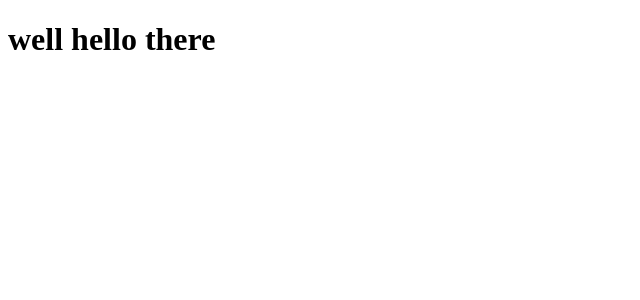
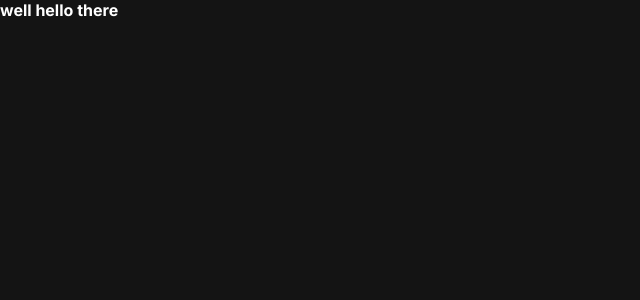
Before and after one commit to kitkovsky/new-portfolio, a React (Create React App) app: page / in a window 1280 px wide. Shown: the top 300 px of the page, without its empty margins (0-640 px from the left). Built offline with nearby package versions, Linux system fonts and the light colour scheme.

Commit message:
feat: global styles, icon and stuff

```diff
--- a/public/index.html
+++ b/public/index.html
@@ -2,29 +2,26 @@
 <html lang="en">
   <head>
     <meta charset="utf-8" />
-    <link rel="icon" href="%PUBLIC_URL%/favicon.ico" />
     <meta name="viewport" content="width=device-width, initial-scale=1" />
     <meta name="theme-color" content="#000000" />
     <meta
       name="description"
-      content="Web site created using create-react-app"
+      content="Oliwer Kitkowski | Front-End Web Developer"
     />
-    <link rel="apple-touch-icon" href="%PUBLIC_URL%/logo192.png" />
-    <!--
-      manifest.json provides metadata used when your web app is installed on a
-      user's mobile device or desktop. See https://developers.google.com/web/fundamentals/web-app-manifest/
-    -->
+    <meta
+      name="keywords"
+      content="front-end developer, kodowanie stron internetowych, html, css, js, ts, react, strona internetowa"
+    />
+    <meta name="robots" content="index, follow" />
+    <link rel="icon" href="%PUBLIC_URL%/favicon.ico" />
     <link rel="manifest" href="%PUBLIC_URL%/manifest.json" />
-    <!--
-      Notice the use of %PUBLIC_URL% in the tags above.
-      It will be replaced with the URL of the `public` folder during the build.
-      Only files inside the `public` folder can be referenced from the HTML.
-
-      Unlike "/favicon.ico" or "favicon.ico", "%PUBLIC_URL%/favicon.ico" will
-      work correctly both with client-side routing and a non-root public URL.
-      Learn how to configure a non-root public URL by running `npm run build`.
-    -->
-    <title>React App</title>
+    <link rel="preconnect" href="https://fonts.googleapis.com" />
+    <link rel="preconnect" href="https://fonts.gstatic.com" crossorigin />
+    <link
+      href="https://fonts.googleapis.com/css2?family=Inter:wght@400;700&display=swap"
+      rel="stylesheet"
+    />
+    <title>Oliwer Kitkowski | Portfolio</title>
   </head>
   <body>
     <noscript>You need to enable JavaScript to run this app.</noscript>
--- a/src/App.tsx
+++ b/src/App.tsx
@@ -1,8 +1,10 @@
 import React from "react";
+import { GlobalStyle } from "./styles/GlobalStyles";
 
 const App: React.FC = () => {
   return (
     <div className="App">
+      <GlobalStyle />
       <h1>well hello there</h1>
     </div>
   );
--- /dev/null
+++ b/src/styles/GlobalStyles.ts
@@ -0,0 +1,58 @@
+import { createGlobalStyle } from "styled-components";
+
+export const PrimaryColours = {
+  bgBlack: "rgb(20, 20, 20)",
+  darkBlue: "rgb(42, 136, 164)",
+  blue: "rgb(50, 162, 196)",
+  lightBlue: "rgb(70, 179, 207)",
+};
+
+export const GlobalStyle = createGlobalStyle`
+  * {
+    margin: 0;
+    padding: 0;
+    box-sizing: border-box;
+  }
+
+  html {
+    font-size: 62.5%;
+  }
+
+  body {
+    background: ${PrimaryColours.bgBlack};
+    font-family: "Inter", sans-serif;
+  }
+
+  h2 {
+    font-weight: lighter;
+    font-size: 6rem;
+  }
+
+  h3 {
+    font-size: 2.3rem;
+  }
+
+  h4 {
+    font-weight: bold;
+  }
+
+  a {
+    font-size: 2.3rem;
+  }
+
+  p {
+    padding: 3rem 0rem;
+    font-size: 2.3rem;
+    line-height: 150%;
+  }
+
+  h1, h2, h3, h4, a, p {
+    color: white;
+  }
+
+  @media screen and (max-width: 1400px) {
+    html {
+      font-size: 50%;
+    }
+  }
+`;
```
Also changed, not shown: public/manifest.json, 1 other file (tests, documents, lock files or other folders).
